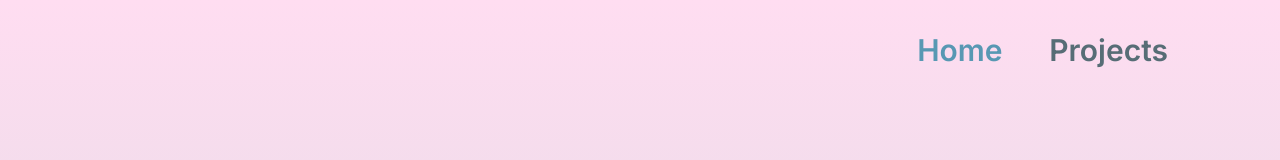
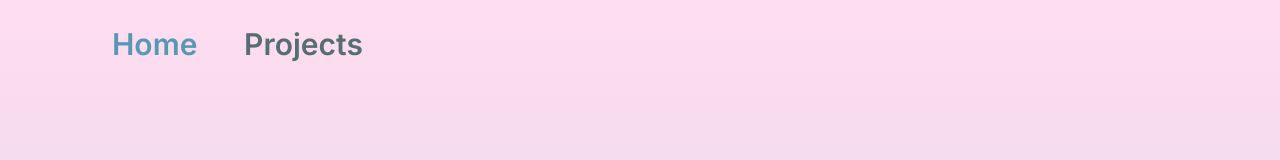
Before and after one commit to KaritaLaine/karita, a React (Vite) app in the folder karita/: page / in a window 1280 px wide. Shown: the top 160 px of the page. Built offline with nearby package versions, Linux system fonts and the light colour scheme.

Commit message:
style: move nav buttons from right to the left corner

```diff
--- a/karita/src/components/wrapper/header.tsx
+++ b/karita/src/components/wrapper/header.tsx
@@ -21,8 +21,8 @@ export const Header = ({ pageHeader }: Props) => {
       className={`flex flex-col w-full overflow-hidden ${isHomePage ? "h-[45vh] md:h-[60vh] lg:h-[75vh]" : "h-[40vh]"}`}
     >
       {/* Navigation buttons */}
-      <div className="flex lg:text-3xl md:text-2xl text-xl font-semibold flex-wrap">
-        <div className="hidden sm:flex gap-[4%] w-full justify-end items-center pr-[4rem] md:pr-[7rem] pt-[2.5%]">
+      <div className="lg:text-3xl md:text-2xl text-xl font-semibold">
+        <div className="hidden sm:flex gap-[4%] w-full items-center pl-[4rem] md:pl-[5rem] lg:pl-[7rem] pt-[2%]">
           {navLinks.map((link) => (
             <Link
               key={link.path}
```
